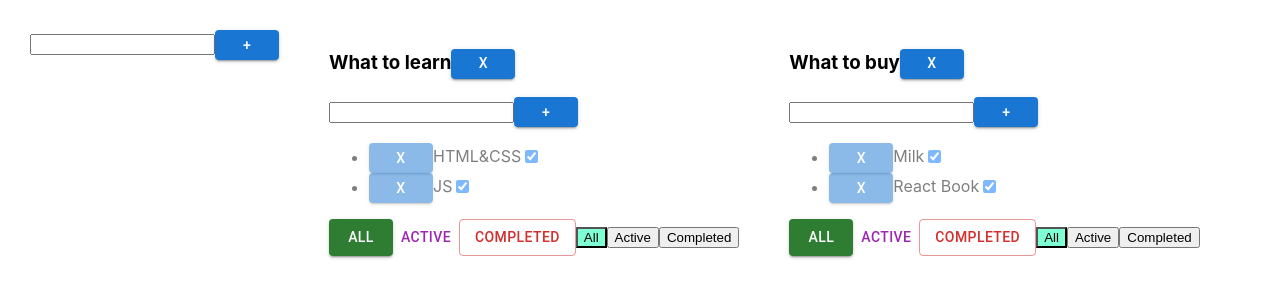
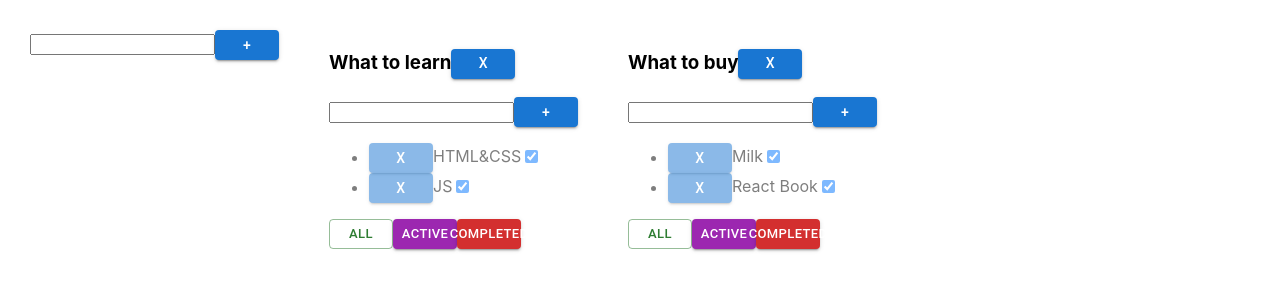
Before and after one commit to andbudha/todolist, a React (Create React App) app: page / in a window 1280 px wide. Shown: the top 300 px of the page. Built offline with nearby package versions, Linux system fonts and the light colour scheme.

Commit message:
app updated

```diff
--- a/src/components/Todolist/Todolist.css
+++ b/src/components/Todolist/Todolist.css
@@ -3,4 +3,5 @@
     max-width: 30px;
     height: 30px;
     max-height: 30px;
+    font-size: 10px;
 }
--- a/src/components/Todolist/Todolist.tsx
+++ b/src/components/Todolist/Todolist.tsx
@@ -77,19 +77,30 @@ export function Todolist(props: PropsType) {
             }
         </ul>
         <div>
-            <Button variant="contained" color="success">All</Button>
-            <Button color="secondary">Active</Button>
-            <Button variant="outlined" color="error">Completed</Button>
+            <Button
+                variant={props.filter === 'all' ? "outlined" : "contained"}
+                color='success'
+                onClick={onAllClickHandler}
+                className={'btn'}
+                size="small"
+            >All</Button>
 
-            <button className={props.filter === 'all' ? "active-filter" : ""}
-                    onClick={onAllClickHandler}>All
-            </button>
-            <button className={props.filter === 'active' ? "active-filter" : ""}
-                    onClick={onActiveClickHandler}>Active
-            </button>
-            <button className={props.filter === 'completed' ? "active-filter" : ""}
-                    onClick={onCompletedClickHandler}>Completed
-            </button>
+            <Button
+                variant={props.filter === 'active' ? "outlined" : "contained"}
+                color="secondary"
+                onClick={onActiveClickHandler}
+                className={'btn'}
+                size="small"
+            >Active</Button>
+
+            <Button
+                variant={props.filter === 'completed' ? "outlined" : "contained"}
+                color="error"
+                onClick={onCompletedClickHandler}
+                className={'btn'}
+                size="small"
+            >Completed</Button>
+
         </div>
     </div>
 }
```
